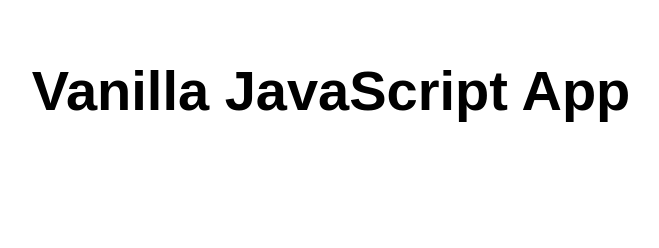
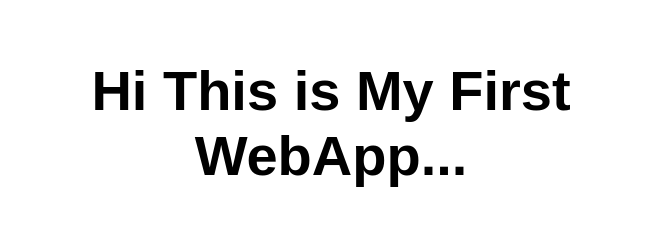
Before and after one commit to NARENDRAELURI/test1, a website: page src/index.html in a window 1280 px wide. Shown: the whole page, without its empty margins (309-968 px from the left). Drawn offline with Linux system fonts and the light colour scheme.

Commit message:
Sir this is version no1

```diff
--- a/src/index.html
+++ b/src/index.html
@@ -10,7 +10,7 @@
 
 <body>
   <main>
-    <h1>Vanilla JavaScript App</h1>
+    <h1>Hi This is My First WebApp...</h1>
   </main>
 </body>
 
```
